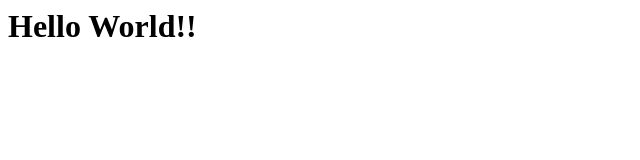
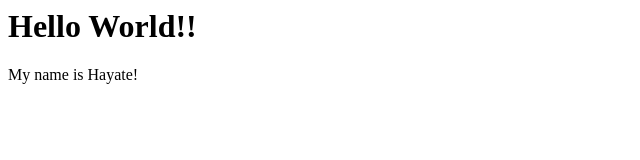
Before and after one commit to hayate-yagi/nginx-test, a plain HTML site: page src/index.html in a window 1280 px wide. Shown: the whole page, without its empty margins (0-640 px from the left). Drawn offline with Linux system fonts and the light colour scheme.

Commit message:
update index.html

```diff
--- a/src/index.html
+++ b/src/index.html
@@ -1 +1,2 @@
 <h1>Hello World!!</h1>
+<p>My name is Hayate!</p>
```
